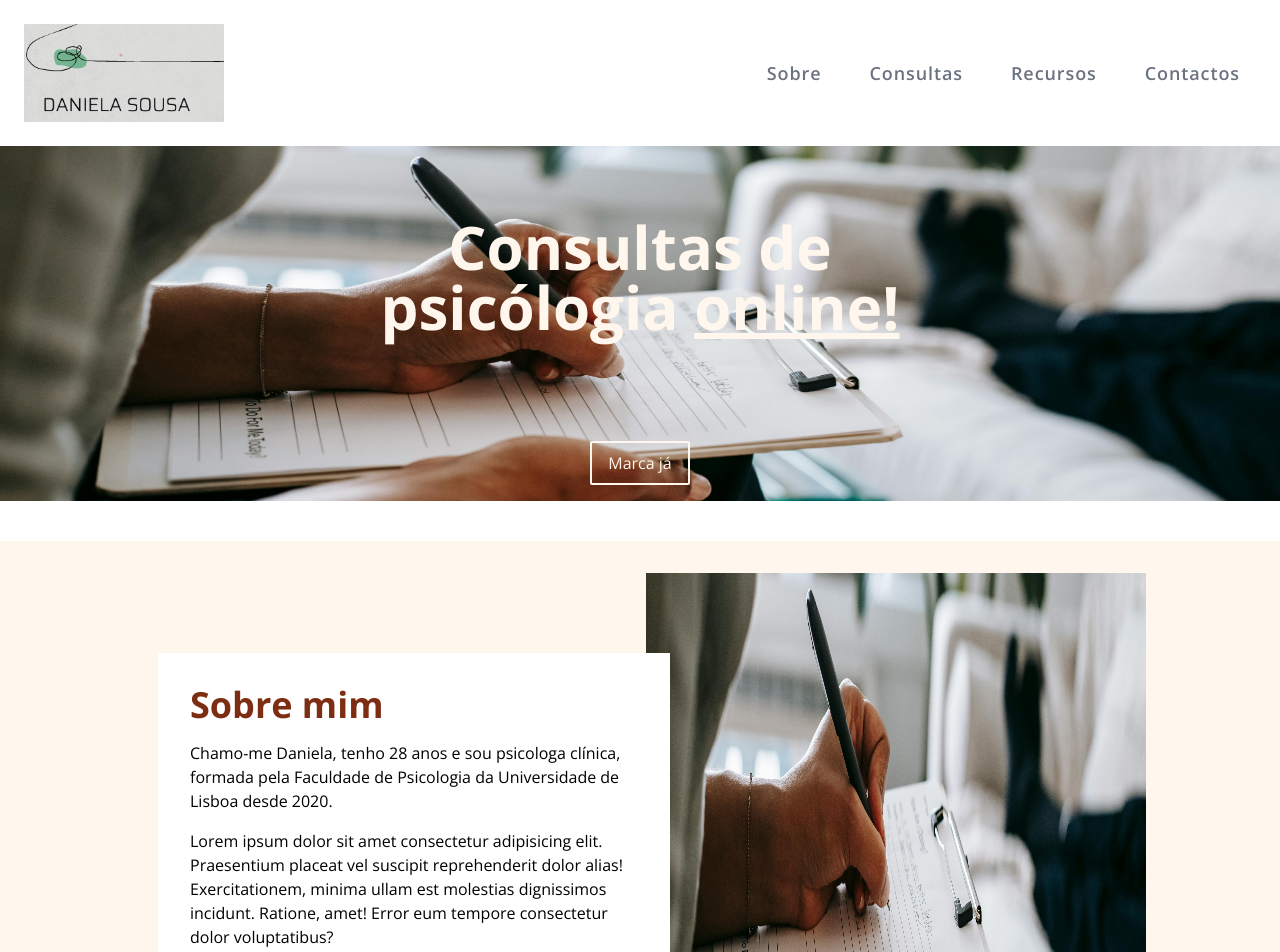
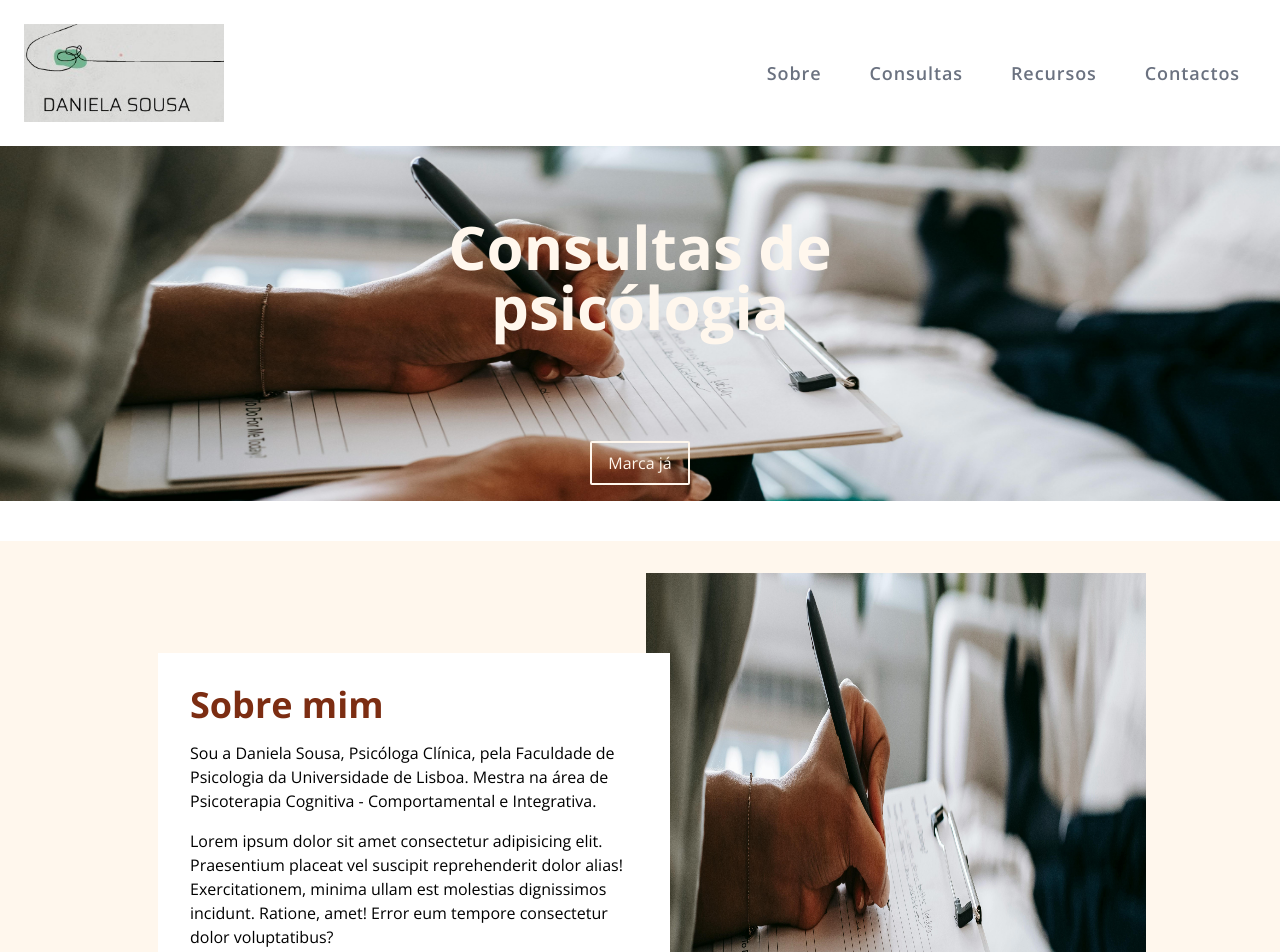
Before and after one commit to DeleteMind/site_psicologa, a Next.js app in the folder daniela-app/: page / in a window 1280 px wide. Shown: the top 952 px of the page. Built offline with nearby package versions, Linux system fonts and the light colour scheme.

Commit message:
Change_sobreMim

```diff
--- a/daniela-app/app/page.tsx
+++ b/daniela-app/app/page.tsx
@@ -14,17 +14,17 @@ export default function Home() {
           style={{ height: "355px", width: "1743px" }}
         />
         <div className="absolute top-1/3 left-1/2 transform -translate-x-1/2 -translate-y-1/2 text-orange-50 text-4xl  lg:text-6xl 2xl:mt-4 font-bold text-center">
-          Consultas de psicólogia <span className="text-decoration: underline">online!</span>
+          <h1>Consultas de psicólogia</h1>
         </div>
         <button className="absolute bottom-14 center-4  text-orange-50 border-2 border-orange-50 px-4 py-2 rounded-sm  hover:bg-orange-50 hover:text-orange-900">
-          Marca já
+          <p>Marca já</p>
         </button>
       </div>
       {/* Sobre mim and photo */}
       <div className="flex flex-col lg:flex-row items-center justify-center m-8">
         <div className="relative bg-white min-h-96 p-8 flex flex-col gap-4 w-full lg:max-w-lg mt-8 transform lg:translate-x-6">
           <h1 className="text-orange-900 font-bold text-4xl">Sobre mim</h1>
-          <p>Chamo-me Daniela, tenho 28 anos e sou psicologa clínica, formada pela Faculdade de Psicologia da Universidade de Lisboa desde 2020.</p>
+          <p>Sou a Daniela Sousa, Psicóloga Clínica, pela Faculdade de Psicologia da Universidade de Lisboa. Mestra na área de Psicoterapia Cognitiva - Comportamental e Integrativa.</p>
           <p>Lorem ipsum dolor sit amet consectetur adipisicing elit. Praesentium placeat vel suscipit reprehenderit dolor alias! Exercitationem, minima ullam est molestias dignissimos incidunt. Ratione, amet! Error eum tempore consectetur dolor voluptatibus?</p>
           <button className="md:absolute mt-auto bottom-6  text-zinc-500 border-2 border-orange-50 px-4 py-2 rounded-sm  hover:bg-orange-50 hover:text-orange-900">Saber mais</button>
         </div>
```
